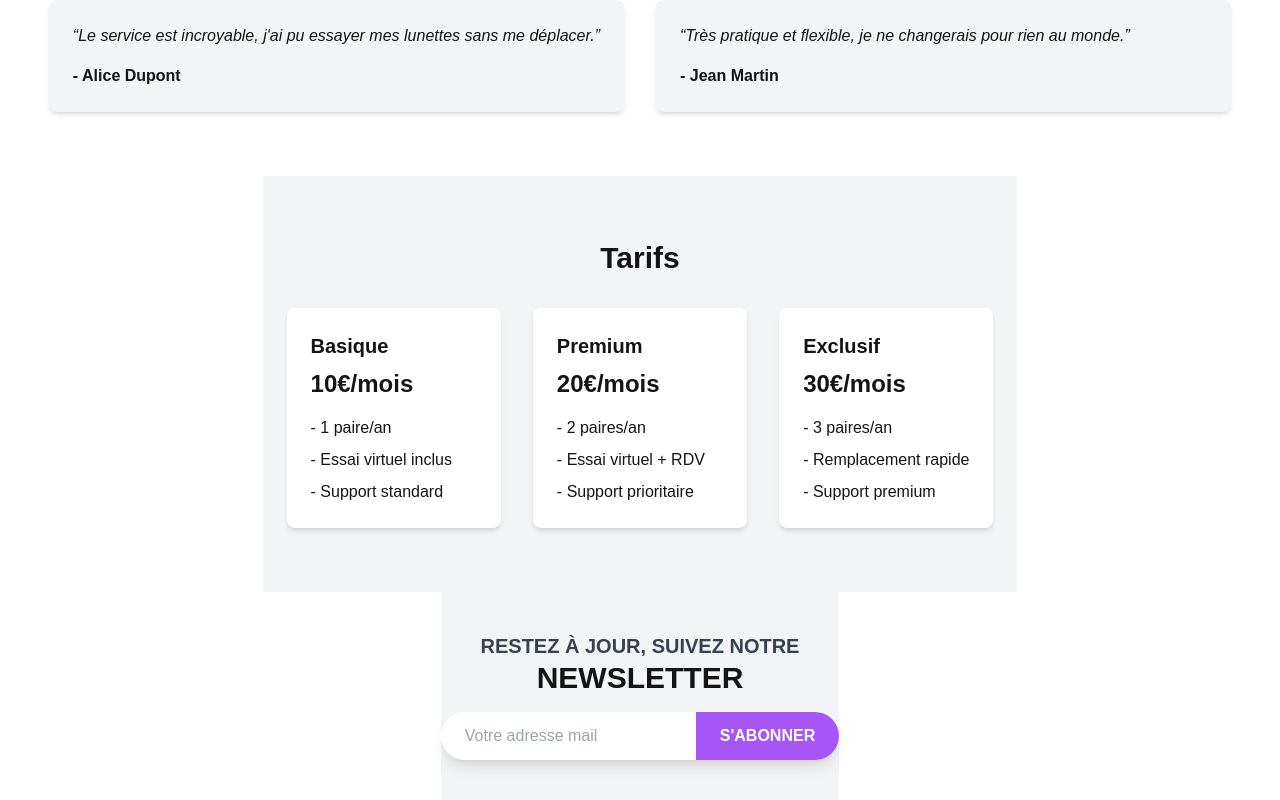
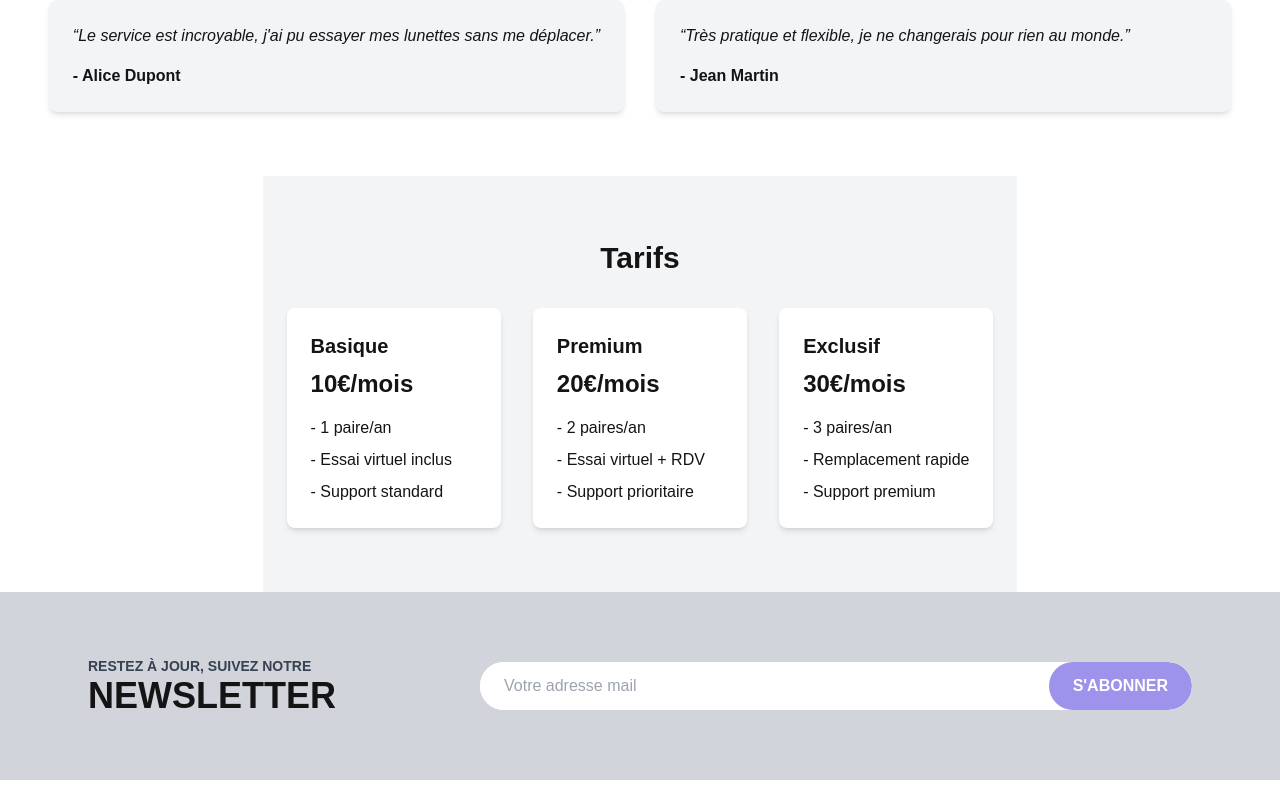
Before and after one commit to ugododo/glassia, a Next.js app: page / in a window 1280 px wide. Shown: the part 2399-3199 px from the top of the page. Built offline with nearby package versions, Linux system fonts and the light colour scheme; a web font is replaced by a local one.

Commit message:
feat: changes made to the display

```diff
--- a/src/app/page.tsx
+++ b/src/app/page.tsx
@@ -382,23 +382,27 @@ export default function Home() {
       </section>
 
       {/* Newsletter */}
-      <section className="bg-gray-100 py-10 flex flex-col items-center">
-        <h2 className="text-xl font-bold text-gray-700 uppercase">Restez à jour, suivez notre</h2>
-        <h2 className="text-3xl font-bold mb-4">NEWSLETTER</h2>
-        <form onSubmit={handleSubmit} className="flex w-full max-w-2xl bg-white rounded-full overflow-hidden shadow-lg">
+      <section className="bg-gray-300 py-10 flex justify-center w-full">
+      <div className="flex flex-col md:flex-row items-center w-full max-w-6xl bg-gray-300 rounded-lg p-6 gap-6">
+        <div className="text-left md:w-1/3">
+          <h2 className="text-sm font-bold text-gray-700 uppercase">Restez à jour, suivez notre</h2>
+          <h2 className="text-4xl font-bold">NEWSLETTER</h2>
+        </div>
+        <form onSubmit={handleSubmit} className="flex flex-1 items-center w-full bg-white rounded-full overflow-hidden">
           <input
             type="email"
-            className="flex-1 px-6 py-3 text-gray-600 placeholder-gray-400 focus:outline-none"
+            className="flex-1 px-6 py-3 text-gray-600 placeholder-gray-400 focus:outline-none bg-white"
             placeholder="Votre adresse mail"
             value={email}
             onChange={(e) => setEmail(e.target.value)}
             required
           />
-          <button type="submit" className="bg-purple-500 text-white px-6 py-3 font-semibold hover:bg-purple-600">
+          <button type="submit" className="bg-[#9D93EB] text-white px-6 py-3 font-semibold rounded-full hover:bg-[#8A82D5]">
             S'ABONNER
           </button>
         </form>
-        {message && <p className="mt-4 text-green-600">{message}</p>}
+      </div>
+      {message && <p className="mt-4 text-green-600">{message}</p>}
       </section>
     </div>
   );
```
